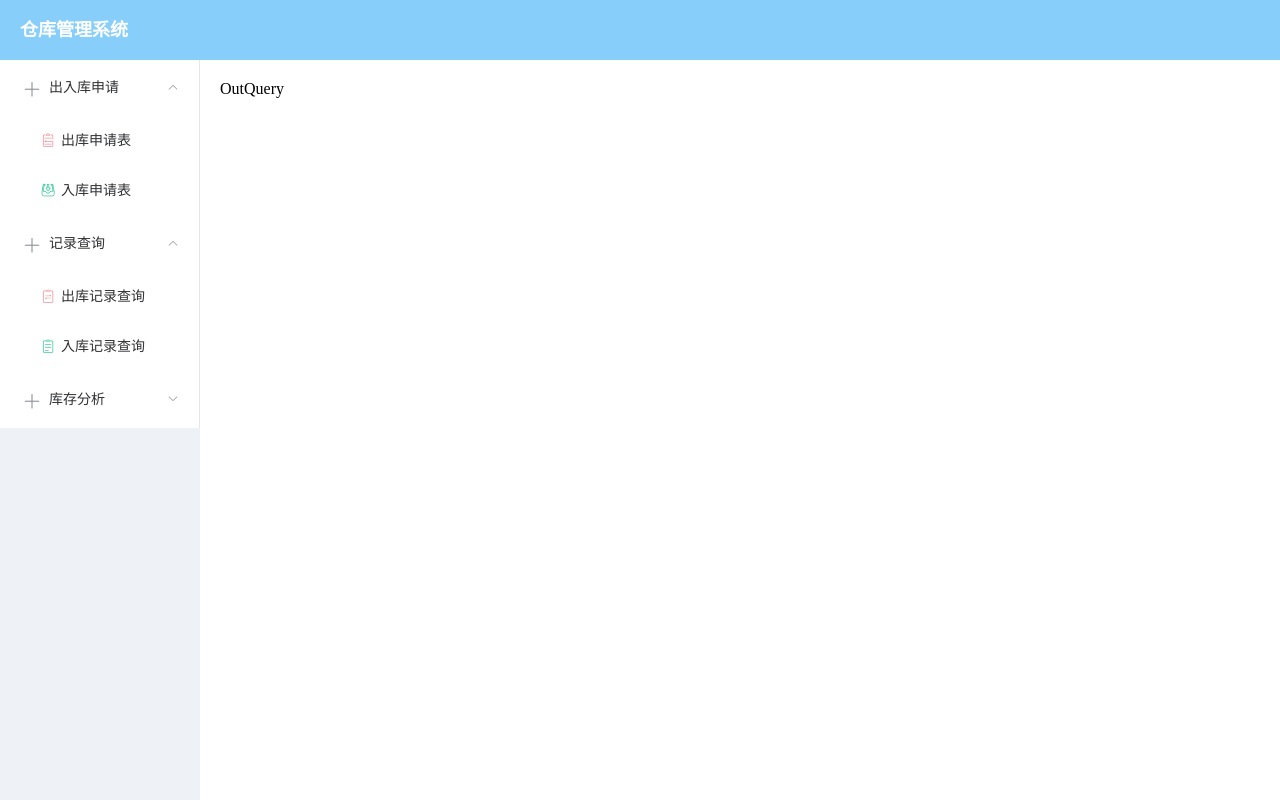
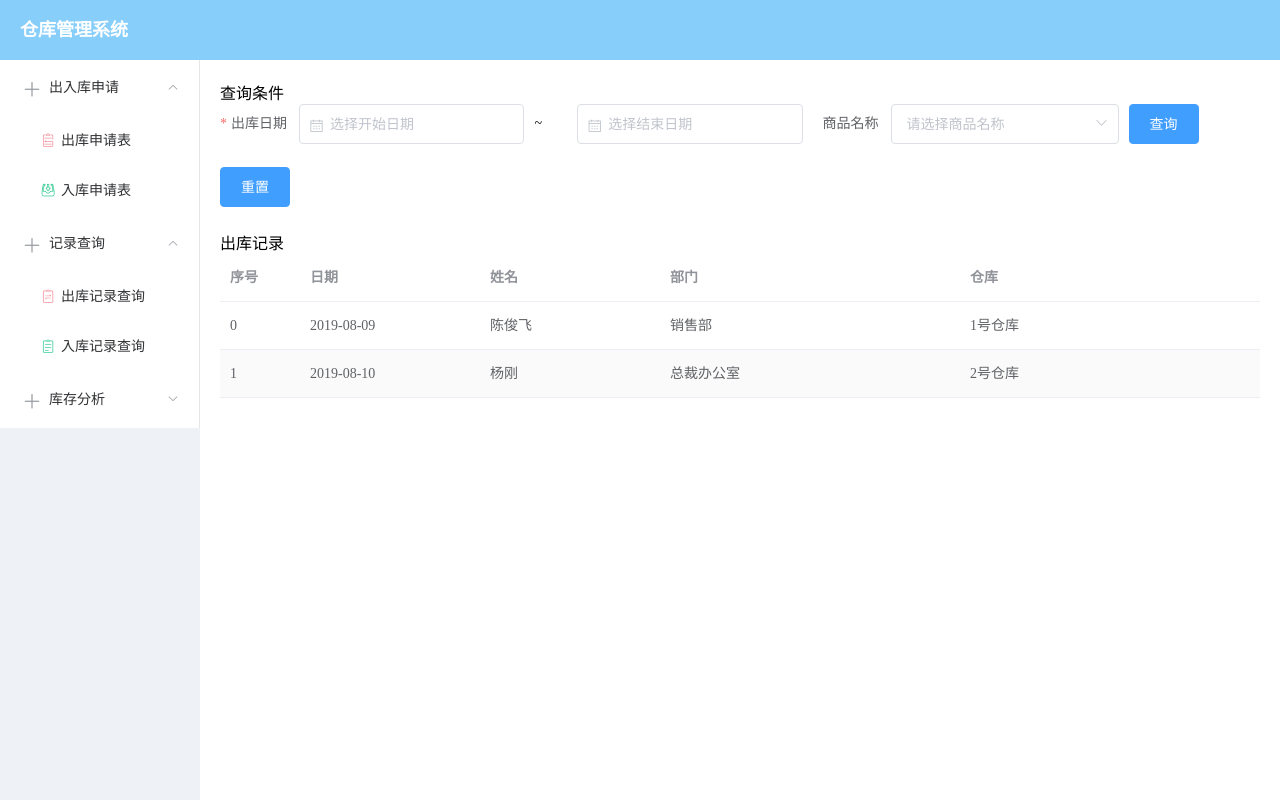
Before and after one commit to gitBingxu/ware-manage, a Vue app: page /outquery in a window 1280 px wide. Shown: the top 800 px of the page. Built offline with nearby package versions, Linux system fonts and the light colour scheme.

Commit message:
add out-query function

```diff
--- a/src/views/inWare/inWare.vue
+++ b/src/views/inWare/inWare.vue
@@ -1,6 +1,6 @@
 <template>
   <div>
-    <h3 class="title">入库申请表</h3>
+    <h4 class="title">入库申请表</h4>
     <br/>
     <el-form :model="ruleForm" :rules="rules" ref="ruleForm" label-width="100px" class="demo-ruleForm">
       <el-form-item label="设备名称" prop="name">
--- a/src/views/outQuery/outQuery.vue
+++ b/src/views/outQuery/outQuery.vue
@@ -1,6 +1,59 @@
 <template>
   <div>
-    OutQuery
+    <div>查询条件</div>
+    <el-form :inline="true" :model="query" class="demo-form-inline">
+      <el-form-item label="出库日期" required>
+        <el-col :span="11">
+          <el-form-item required>
+            <el-date-picker type="date" placeholder="选择开始日期" v-model="query.date1" style="width: 100%;"></el-date-picker>
+          </el-form-item>
+        </el-col>
+        <el-col class="line" :span="2">~</el-col>
+        <el-col :span="11">
+          <el-form-item required>
+            <el-date-picker type="date" placeholder="选择结束日期" v-model="query.date2" style="width: 100%;"></el-date-picker>
+          </el-form-item>
+        </el-col>
+      </el-form-item>
+      <el-form-item label="商品名称">
+        <el-select v-model="query.product" placeholder="请选择商品名称">
+          <el-option label="灭火器" value="anni"></el-option>
+          <el-option label="手机" value="mobile"></el-option>
+        </el-select>
+      </el-form-item>
+      <el-form-item>
+        <el-button type="primary" @click="queryRecord">查询</el-button>
+      </el-form-item>
+      <el-form-item>
+        <el-button type="primary" @click="reset">重置</el-button>
+      </el-form-item>
+    </el-form>
+    <div>出库记录</div>
+    <el-table :data="out_ware_record" stripe>
+      <el-table-column
+      prop="num"
+      label="序号"
+      width="80">
+      </el-table-column>
+      <el-table-column
+        prop="date"
+        label="日期"
+        width="180">
+      </el-table-column>
+      <el-table-column
+        prop="name"
+        label="姓名"
+        width="180">
+      </el-table-column>
+      <el-table-column
+        prop="unit"
+        label="部门">
+      </el-table-column>
+      <el-table-column
+        prop="ware"
+        label="仓库">
+      </el-table-column>
+    </el-table>
   </div>
 </template>
 
@@ -12,7 +65,34 @@ export default {
   },
   data () {
     return {
-
+      query: {
+        date1: '',
+        date2: '',
+        product: ''
+      },
+      out_ware_record: [{
+        num: 0,
+        date: '2019-08-09',
+        dev: '灭火器',
+        name: '陈俊飞',
+        unit: '销售部',
+        ware: '1号仓库'
+      }, {
+        num: 1,
+        date: '2019-08-10',
+        dev: '灭火器',
+        name: '杨刚',
+        unit: '总裁办公室',
+        ware: '2号仓库'
+      }]
+    }
+  },
+  methods: {
+    queryRecord () {
+      console.log('query')
+    },
+    reset () {
+      this.query = {}
     }
   }
 }
--- a/src/views/outWare/outWare.vue
+++ b/src/views/outWare/outWare.vue
@@ -1,6 +1,6 @@
 <template>
   <div>
-    <h3 class="title">出库申请表</h3>
+    <h4 class="title">出库申请表</h4>
     <br/>
     <el-form :model="ruleForm" :rules="rules" ref="ruleForm" label-width="100px" class="demo-ruleForm">
       <el-form-item label="设备名称" prop="name">
```
